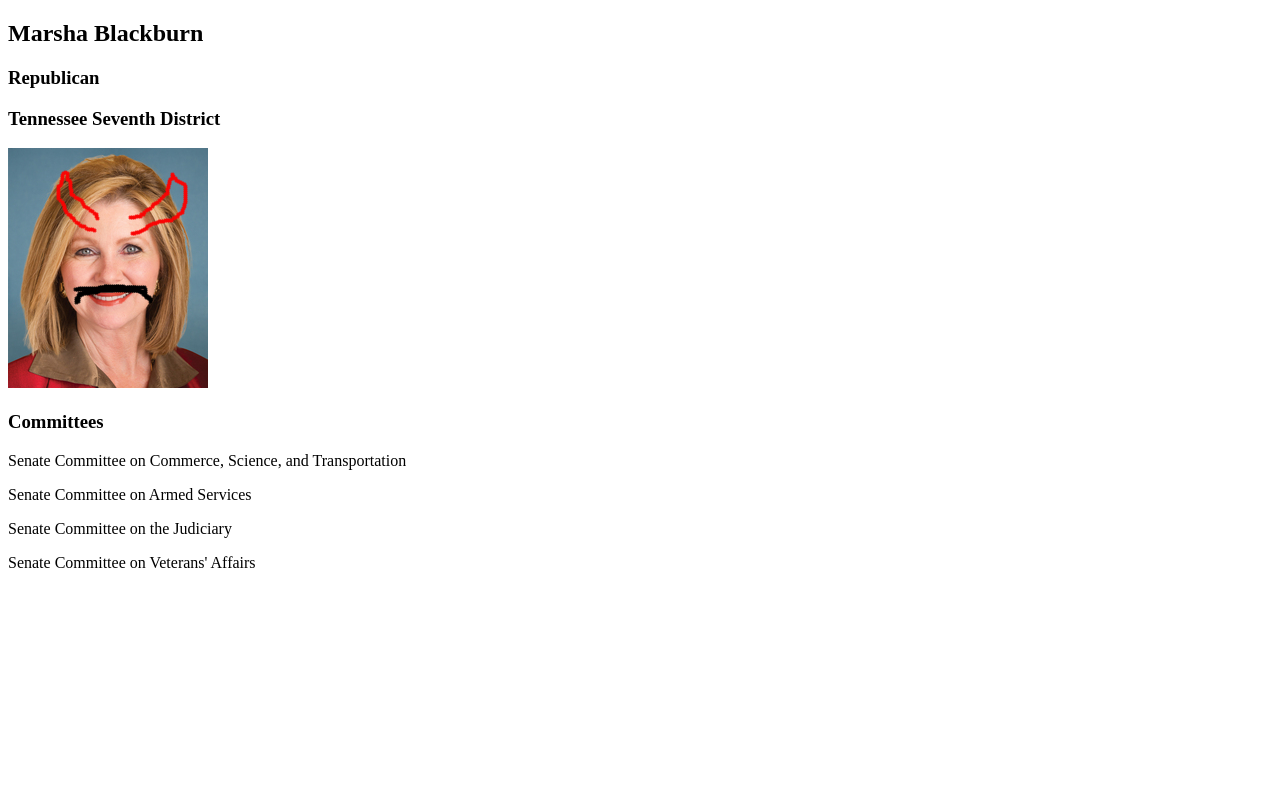
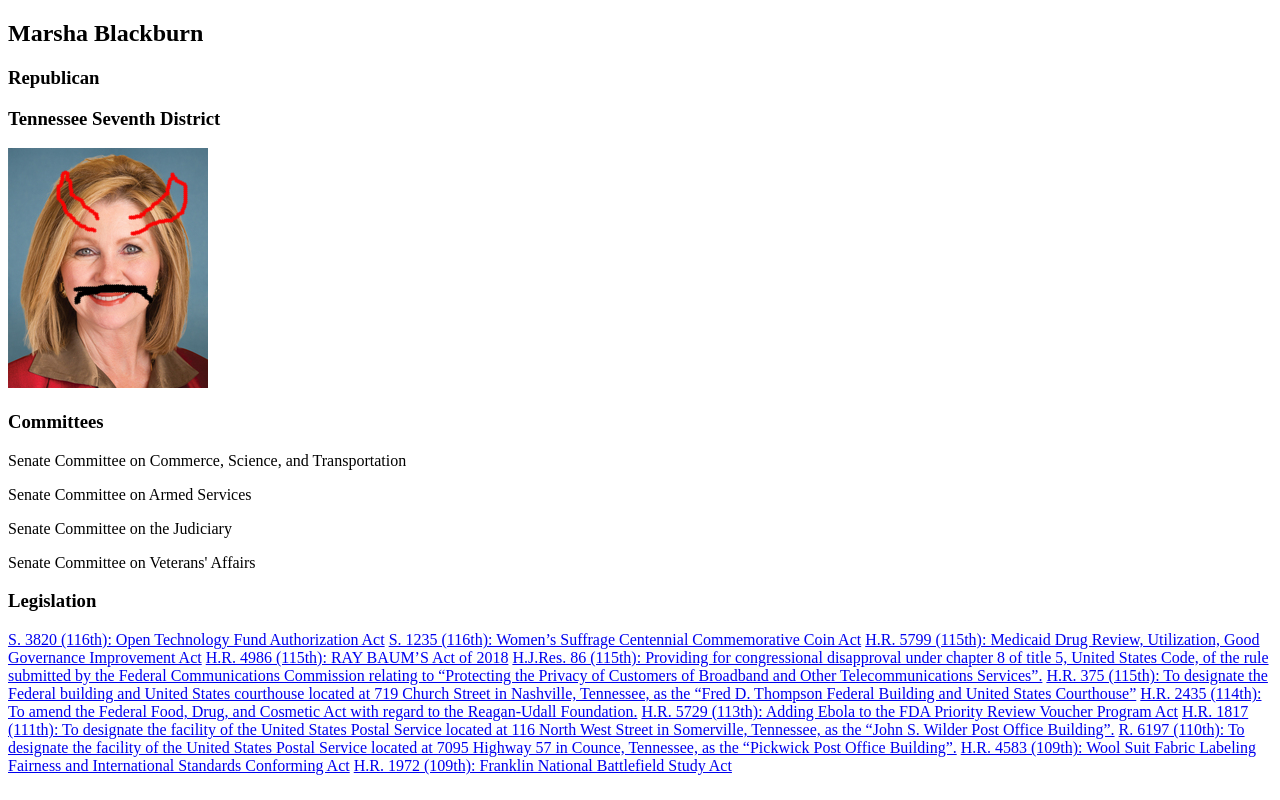
Before and after one commit to ActuallyAJL/congressional-representative, a plain HTML site: page index.html in a window 1280 px wide. Drawn offline with Linux system fonts and the light colour scheme.

Commit message:
added all legislation links

```diff
--- a/index.html
+++ b/index.html
@@ -23,7 +23,19 @@
             <p>Senate Committee on Veterans' Affairs</p>
         </section>
         <section class="legislation-links">
-
+            <h3>Legislation</h3>
+            <a href="https://www.govtrack.us/congress/bills/116/s3820">S. 3820 (116th): Open Technology Fund Authorization Act</a>
+            <a href="https://www.govtrack.us/congress/bills/116/s1235">S. 1235 (116th): Women’s Suffrage Centennial Commemorative Coin Act</a>
+            <a href="https://www.govtrack.us/congress/bills/115/hr5799">H.R. 5799 (115th): Medicaid Drug Review, Utilization, Good Governance Improvement Act</a>
+            <a href="https://www.govtrack.us/congress/bills/115/hr4986">H.R. 4986 (115th): RAY BAUM’S Act of 2018</a>
+            <a href="https://www.govtrack.us/congress/bills/115/hjres86">H.J.Res. 86 (115th): Providing for congressional disapproval under chapter 8 of title 5, United States Code, of the rule submitted by the Federal Communications Commission relating to “Protecting the Privacy of Customers of Broadband and Other Telecommunications Services”.</a>
+            <a href="https://www.govtrack.us/congress/bills/115/hr375">H.R. 375 (115th): To designate the Federal building and United States courthouse located at 719 Church Street in Nashville, Tennessee, as the “Fred D. Thompson Federal Building and United States Courthouse”</a>
+            <a href="https://www.govtrack.us/congress/bills/114/hr2435">H.R. 2435 (114th): To amend the Federal Food, Drug, and Cosmetic Act with regard to the Reagan-Udall Foundation.</a>
+            <a href="https://www.govtrack.us/congress/bills/113/hr5729">H.R. 5729 (113th): Adding Ebola to the FDA Priority Review Voucher Program Act</a>
+            <a href="https://www.govtrack.us/congress/bills/111/hr1817">H.R. 1817 (111th): To designate the facility of the United States Postal Service located at 116 North West Street in Somerville, Tennessee, as the “John S. Wilder Post Office Building”.</a>
+            <a href="https://www.govtrack.us/congress/bills/110/hr6197">R. 6197 (110th): To designate the facility of the United States Postal Service located at 7095 Highway 57 in Counce, Tennessee, as the “Pickwick Post Office Building”.</a>
+            <a href="https://www.govtrack.us/congress/bills/109/hr4583">H.R. 4583 (109th): Wool Suit Fabric Labeling Fairness and International Standards Conforming Act</a>
+            <a href="https://www.govtrack.us/congress/bills/109/hr1972">H.R. 1972 (109th): Franklin National Battlefield Study Act</a>
         </section>
     </main>
 </body>
```
